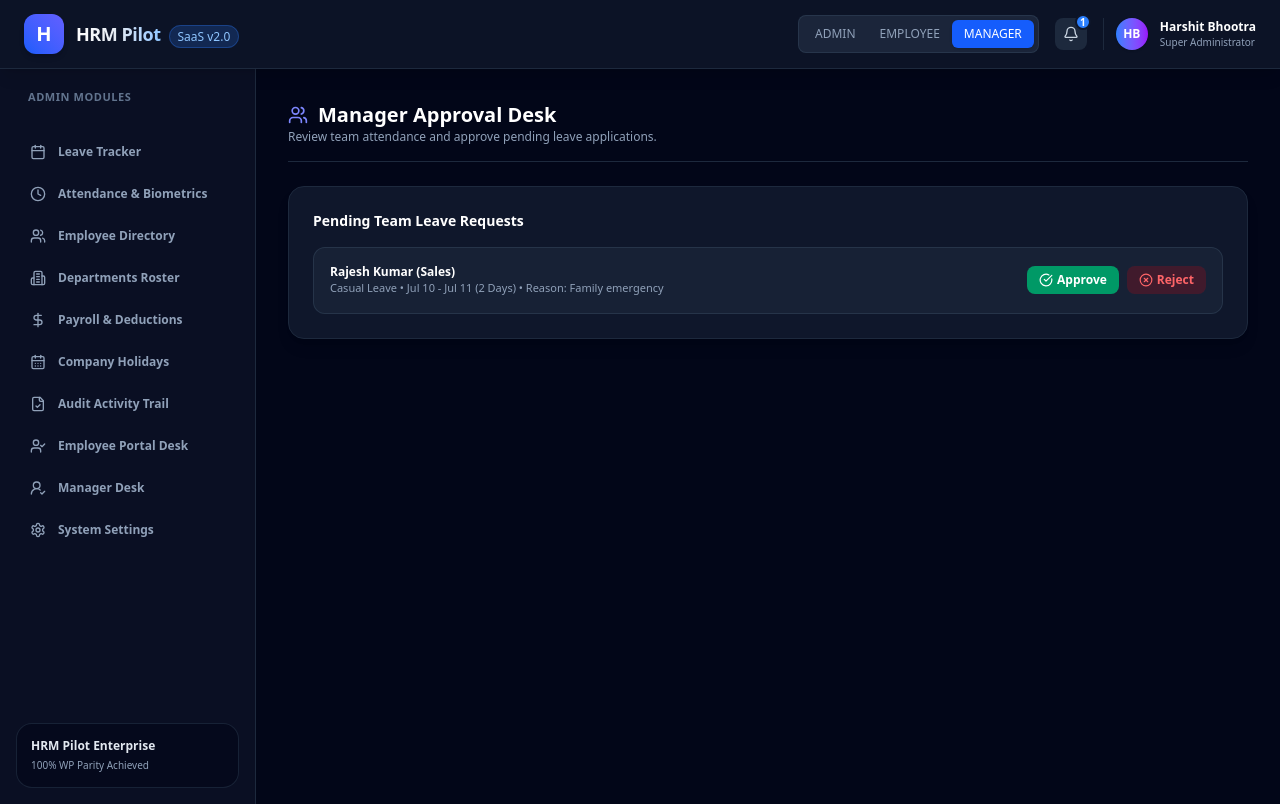
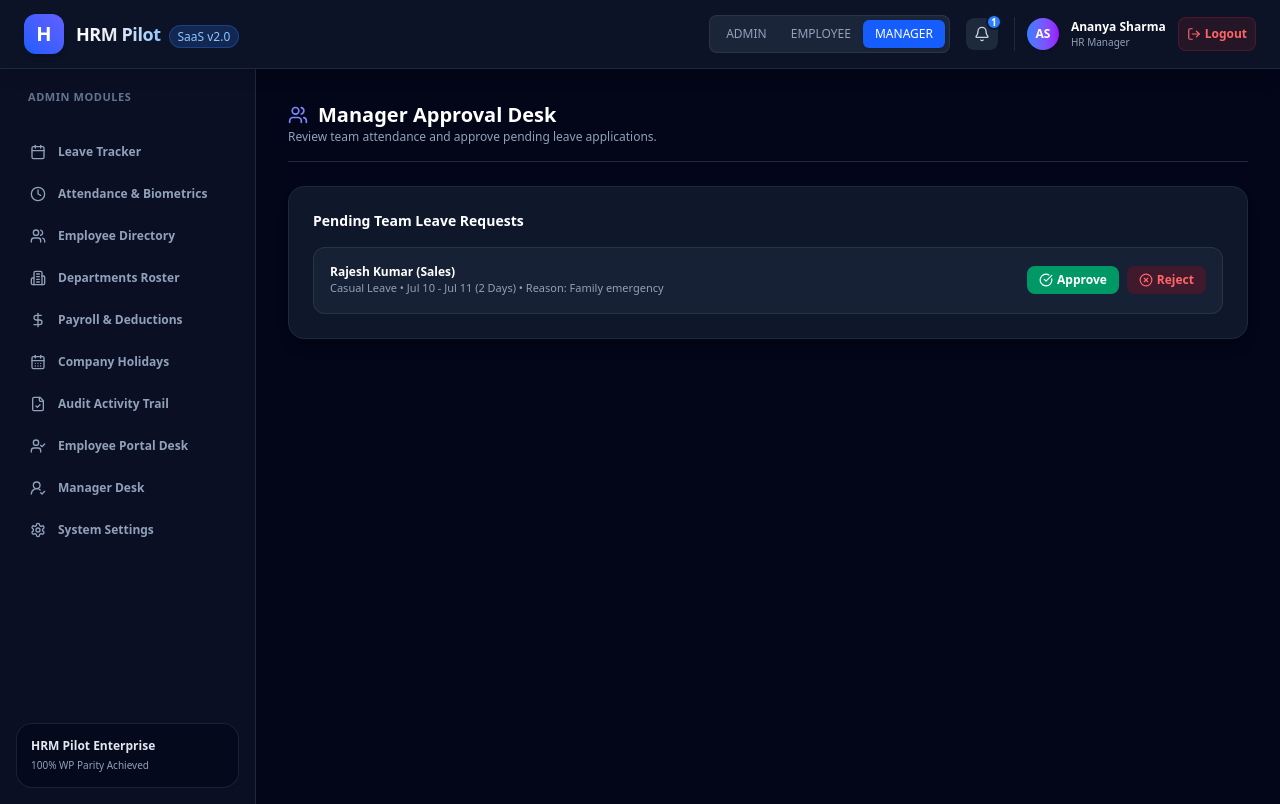
Before and after one commit to harsh12356-44/hrm-pilot-web-app, a Next.js app: page /manager in a window 1280 px wide. Built offline with nearby package versions, Linux system fonts and the light colour scheme.

Commit message:
Added Logout button and dynamic session identity in Navbar

```diff
--- a/src/components/Navbar.tsx
+++ b/src/components/Navbar.tsx
@@ -2,7 +2,8 @@
 
 import React, { useState, useEffect } from 'react';
 import Link from 'next/link';
-import { Bell, Check, X } from 'lucide-react';
+import { useRouter } from 'next/navigation';
+import { Bell, Check, X, LogOut } from 'lucide-react';
 import { NotificationItem } from '@/lib/types';
 
 interface NavbarProps {
@@ -11,6 +12,7 @@ interface NavbarProps {
 }
 
 export default function Navbar({ currentRole = 'ADMIN', onRoleChange }: NavbarProps) {
+  const router = useRouter();
   const [notifications, setNotifications] = useState<NotificationItem[]>([]);
   const [showNotifPopover, setShowNotifPopover] = useState(false);
 
@@ -41,6 +43,11 @@ export default function Navbar({ currentRole = 'ADMIN', onRoleChange }: NavbarPr
     } catch (err) {
       console.error(err);
     }
+  };
+
+  const handleLogout = () => {
+    document.cookie = 'hrm_user_role=; path=/; expires=Thu, 01 Jan 1970 00:00:01 GMT';
+    router.push('/login');
   };
 
   return (
@@ -140,12 +147,24 @@ export default function Navbar({ currentRole = 'ADMIN', onRoleChange }: NavbarPr
 
         <div className="flex items-center space-x-3 pl-3 border-l border-slate-800">
           <div className="w-8 h-8 rounded-full bg-gradient-to-r from-blue-500 to-purple-600 flex items-center justify-center text-xs font-bold text-white shadow">
-            HB
+            {currentRole === 'ADMIN' ? 'HB' : currentRole === 'MANAGER' ? 'AS' : 'RK'}
           </div>
           <div className="hidden md:block text-left">
-            <p className="text-xs font-semibold text-white">Harshit Bhootra</p>
-            <p className="text-[10px] text-slate-400">Super Administrator</p>
+            <p className="text-xs font-semibold text-white">
+              {currentRole === 'ADMIN' ? 'Harshit Bhootra' : currentRole === 'MANAGER' ? 'Ananya Sharma' : 'Rajesh Kumar'}
+            </p>
+            <p className="text-[10px] text-slate-400">
+              {currentRole === 'ADMIN' ? 'Super Administrator' : currentRole === 'MANAGER' ? 'HR Manager' : 'Sales Executive'}
+            </p>
           </div>
+          <button
+            onClick={handleLogout}
+            className="p-2 rounded-lg bg-red-500/10 hover:bg-red-500/20 text-red-400 hover:text-red-300 border border-red-500/20 transition text-xs flex items-center space-x-1"
+            title="Logout of session"
+          >
+            <LogOut className="w-3.5 h-3.5" />
+            <span className="hidden sm:inline font-semibold">Logout</span>
+          </button>
         </div>
       </div>
     </header>
```
Also changed, not shown: 1 other file (tests, documents, lock files or other folders).
